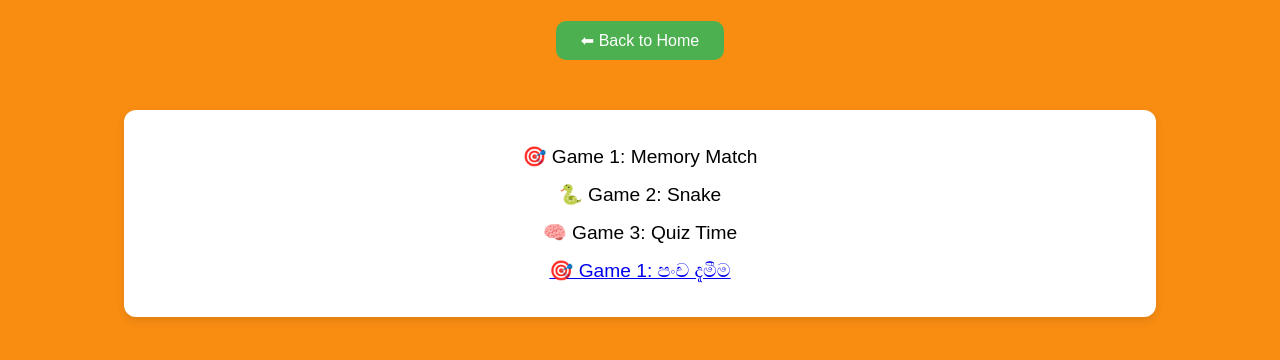
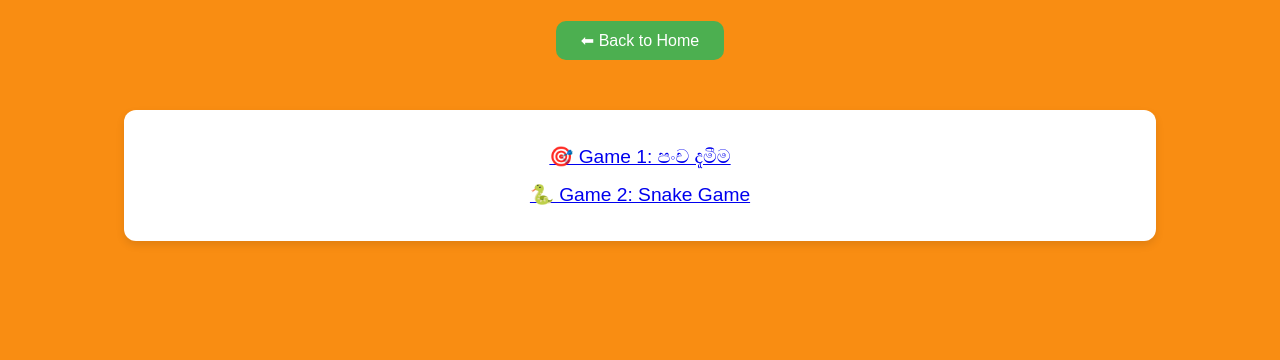
Before and after one commit to sasinduv/NewYear, a plain HTML site: page games.html in a window 1280 px wide. Shown: the part 100-460 px from the top of the page. Drawn offline with Linux system fonts and the light colour scheme.

Commit message:
Update games.html

```diff
--- a/games.html
+++ b/games.html
@@ -57,12 +57,10 @@
   <a href="index.html" class="back-button">⬅ Back to Home</a>
 
   <div class="game-area">
-    <div class="game">🎯 Game 1: Memory Match</div>
-    <div class="game">🐍 Game 2: Snake</div>
-    <div class="game">🧠 Game 3: Quiz Time</div>
+
     <!-- Add actual game links or embeds here later -->
     <div class="game"><a href="panchi.html">🎯 Game 1: පංච දැමීම</a></div>
-
+    <div class="game"><a href="snake.html">🐍 Game 2: Snake Game</a></div>
   </div>
 </body>
 </html>
```
